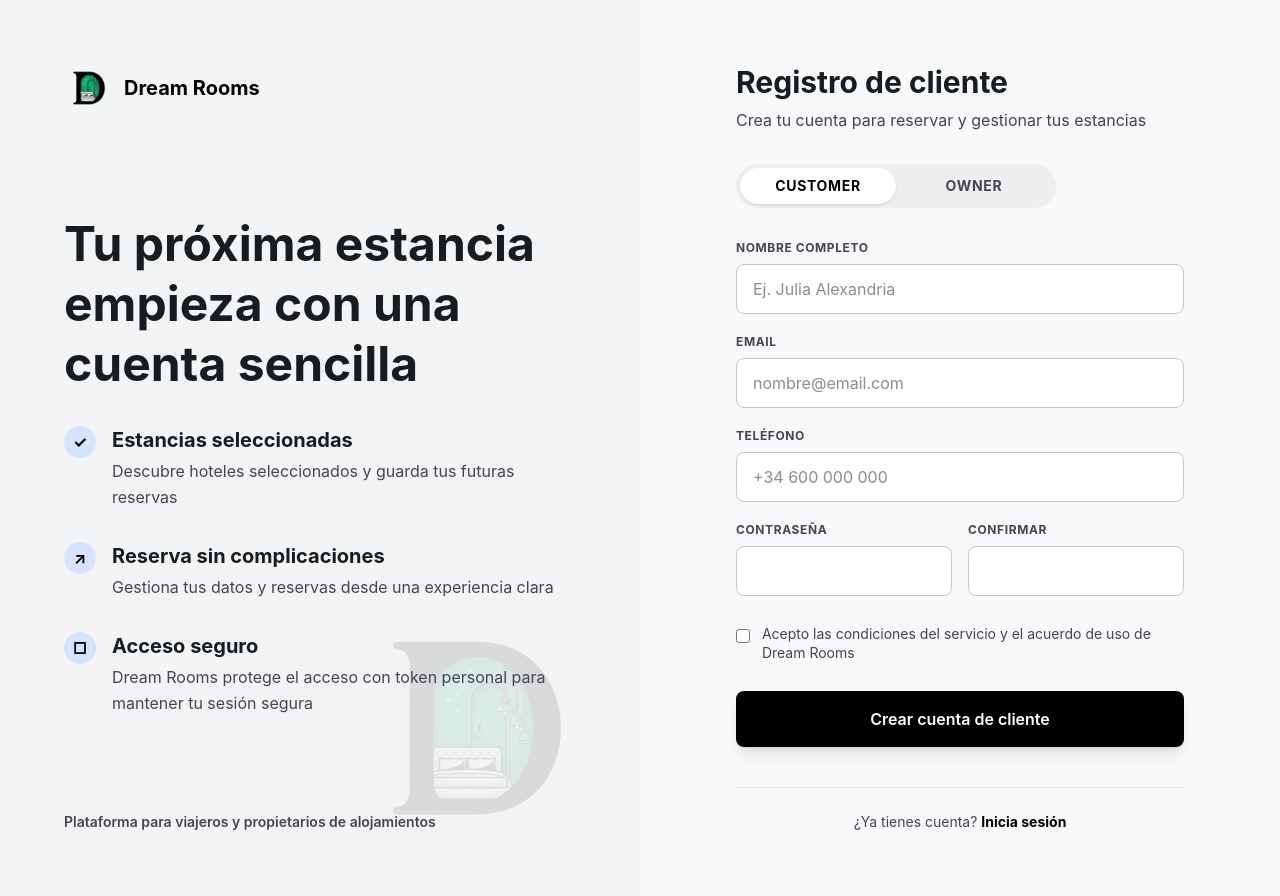
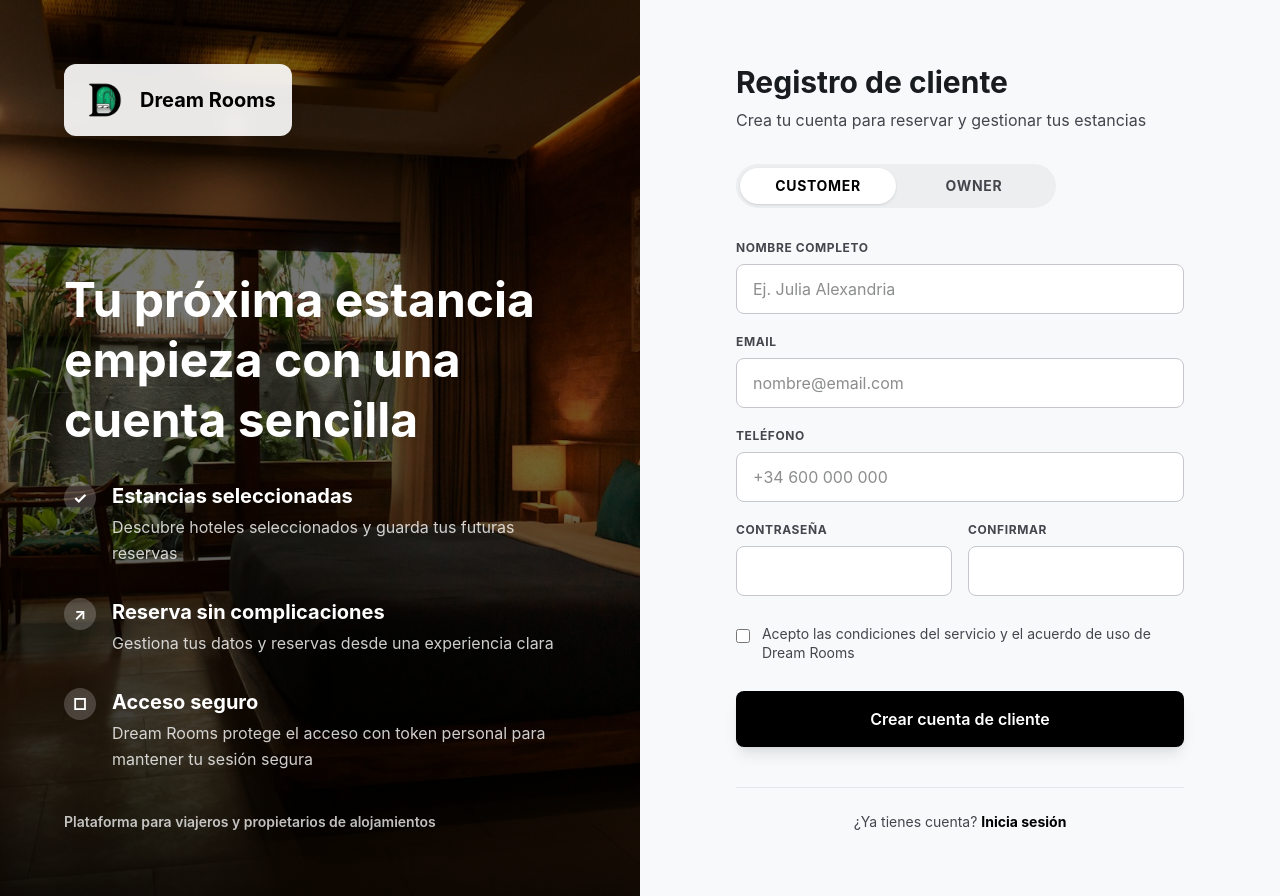
Before and after one commit to berkandevv/DreamRooms-front, a React (Vite) app: page /register in a window 1280 px wide. Built offline with nearby package versions, Linux system fonts and the light colour scheme.

Commit message:
feat(auth): add hotel image to authentication pages

```diff
--- a/src/pages/LoginPage.jsx
+++ b/src/pages/LoginPage.jsx
@@ -158,25 +158,28 @@ export default function LoginPage() {
         </div>
       </section>
 
-      <section className="relative hidden w-1/2 overflow-hidden bg-white lg:flex">
-        <div className="relative z-10 flex h-full w-full flex-col justify-between p-16 text-on-surface">
-          <Link aria-label="Dream Rooms" to="/">
+      <section className="relative hidden w-1/2 overflow-hidden bg-primary lg:flex">
+        <img
+          alt=""
+          className="absolute inset-0 h-full w-full object-cover"
+          src="/brand/auth-hotel-room.jpg"
+        />
+        <div className="absolute inset-0 bg-gradient-to-b from-black/35 via-black/20 to-black/75" />
+
+        <div className="relative z-10 flex h-full w-full flex-col justify-between p-16 text-white">
+          <Link
+            aria-label="Dream Rooms"
+            className="w-fit rounded-xl bg-white/90 px-4 py-3 shadow-lg backdrop-blur-sm"
+            to="/"
+          >
             <BrandLogo />
           </Link>
-
-          <div className="mx-auto flex h-80 w-80 items-center justify-center rounded-2rem bg-white shadow-[0_24px_70px_rgba(19,27,46,0.12)]">
-            <img
-              alt="Dream Rooms"
-              className="h-64 w-64 object-contain"
-              src="/brand/logo.png"
-            />
-          </div>
 
           <div className="max-w-lg">
             <h2 className="mb-4 text-5xl font-bold leading-tight">
               Bienvenido de nuevo
             </h2>
-            <p className="text-lg leading-8 text-secondary">
+            <p className="text-lg leading-8 text-white/85">
               Tu próximo refugio te espera. Accede para gestionar tus reservas
               y preferencias.
             </p>
--- a/src/pages/RegisterPage.jsx
+++ b/src/pages/RegisterPage.jsx
@@ -101,15 +101,26 @@ export default function RegisterPage() {
         isLeaving ? 'auth-exit-right' : 'auth-enter-right'
       }`}
     >
-      <section className="relative hidden w-1/2 flex-col justify-between overflow-hidden bg-surface-container-low p-16 md:flex">
+      <section className="relative hidden w-1/2 flex-col justify-between overflow-hidden bg-primary p-16 md:flex">
+        <img
+          alt=""
+          className="absolute inset-0 h-full w-full object-cover"
+          src="/brand/auth-hotel-room.jpg"
+        />
+        <div className="absolute inset-0 bg-gradient-to-b from-black/55 via-black/55 to-black/85" />
+
         <div className="relative z-10">
-          <Link aria-label="Dream Rooms" to="/">
+          <Link
+            aria-label="Dream Rooms"
+            className="inline-flex rounded-xl bg-white/90 px-4 py-3 shadow-lg backdrop-blur-sm"
+            to="/"
+          >
             <BrandLogo />
           </Link>
         </div>
 
         <div className="relative z-10 max-w-lg">
-          <h1 className="mb-8 text-5xl font-bold leading-tight text-on-surface">
+          <h1 className="mb-8 text-5xl font-bold leading-tight text-white">
             {isOwner
               ? 'Haz crecer tu alojamiento con una audiencia global'
               : 'Tu próxima estancia empieza con una cuenta sencilla'}
@@ -140,17 +151,11 @@ export default function RegisterPage() {
               title="Acceso seguro"
             />
           </div>
+
+          <p className="mt-10 text-sm font-semibold text-white/75">
+            Plataforma para viajeros y propietarios de alojamientos
+          </p>
         </div>
-
-        <p className="relative z-10 text-sm font-semibold text-on-surface-variant">
-          Plataforma para viajeros y propietarios de alojamientos
-        </p>
-
-        <img
-          alt="Dream Rooms"
-          className="absolute bottom-10 right-10 h-64 w-64 object-contain opacity-10"
-          src="/brand/logo.png"
-        />
       </section>
 
       <section className="flex flex-1 items-center justify-center p-6 md:p-16">
@@ -304,12 +309,12 @@ export default function RegisterPage() {
 function FeatureItem({ icon, title, description }) {
   return (
     <div className="flex items-start gap-4">
-      <span className="flex h-8 w-8 shrink-0 items-center justify-center rounded-full bg-secondary-container font-bold text-primary">
+      <span className="flex h-8 w-8 shrink-0 items-center justify-center rounded-full bg-white/20 font-bold text-white">
         {icon}
       </span>
       <div>
-        <h3 className="mb-1 text-xl font-bold text-on-surface">{title}</h3>
-        <p className="leading-relaxed text-on-surface-variant">{description}</p>
+        <h3 className="mb-1 text-xl font-bold text-white">{title}</h3>
+        <p className="leading-relaxed text-white/80">{description}</p>
       </div>
     </div>
   )
```
Also changed, not shown: public/brand/auth-hotel-room.jpg (added).
